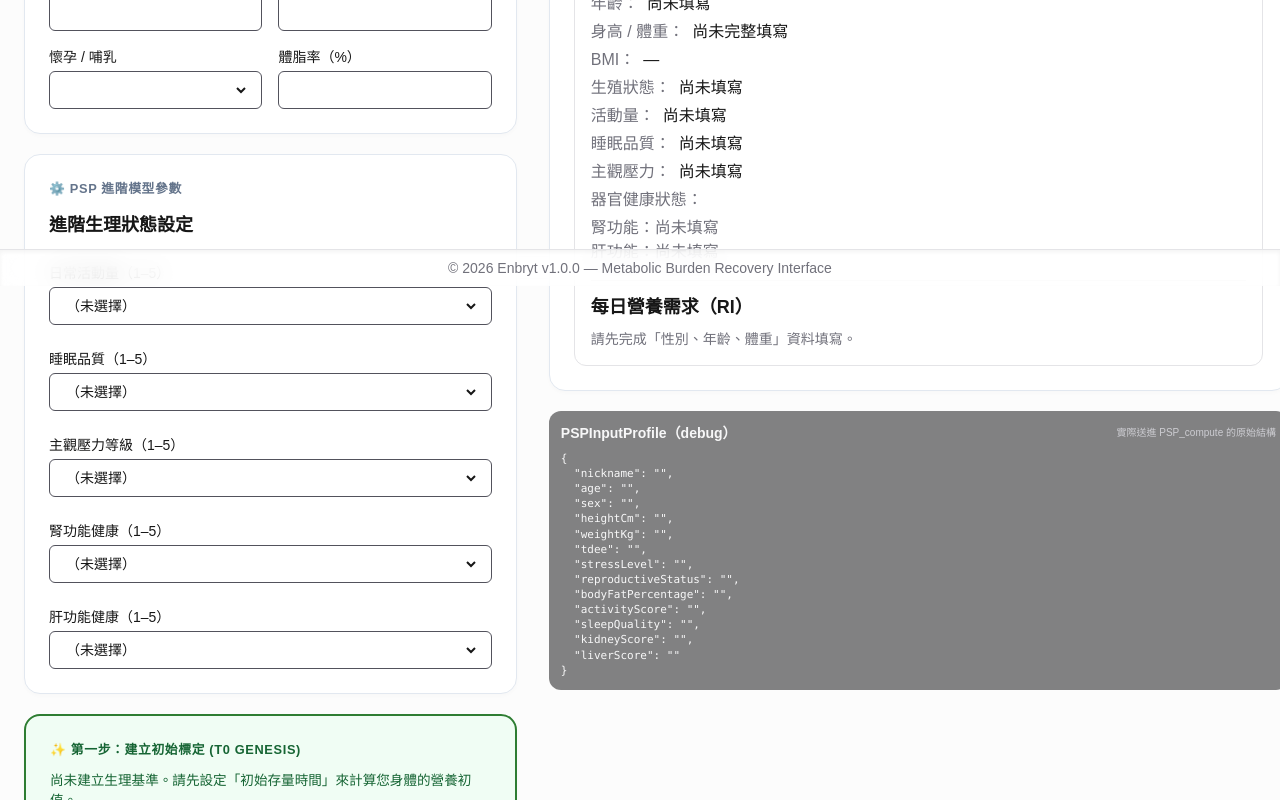
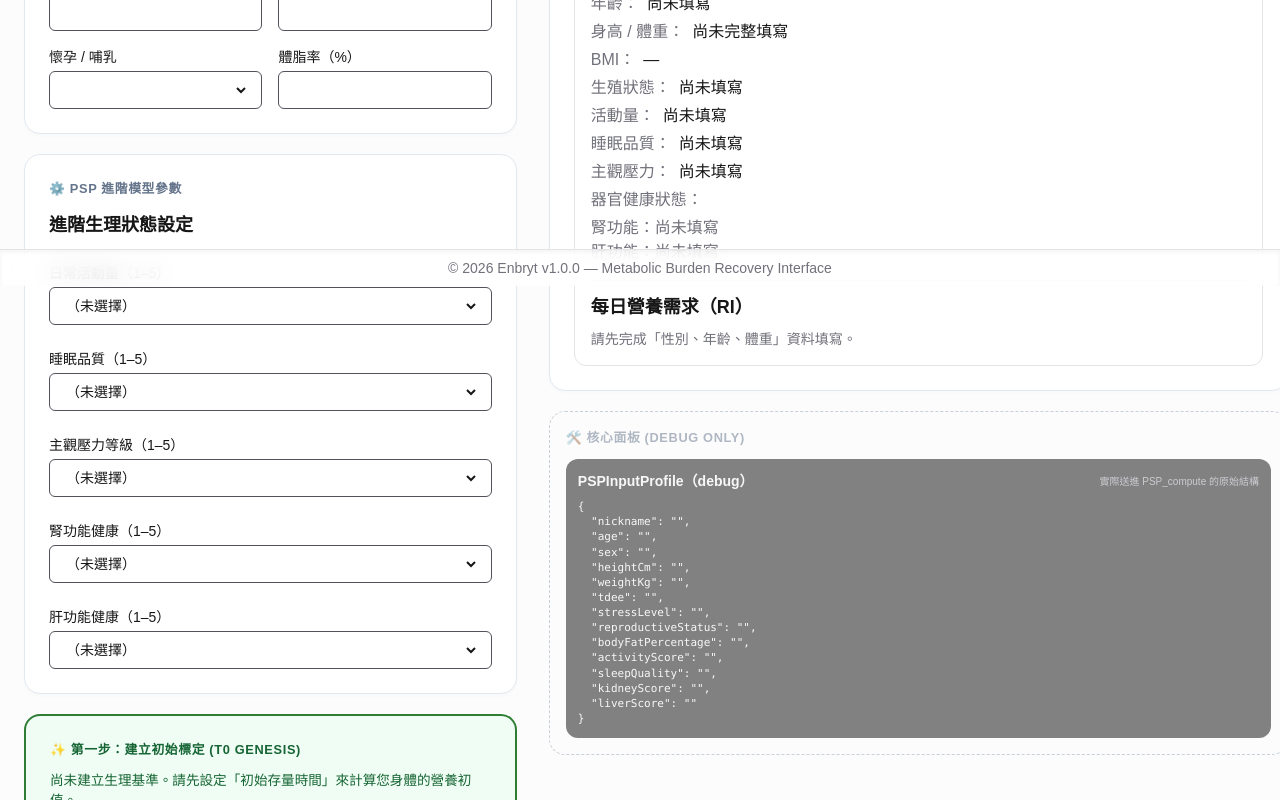
Before and after one commit to hastalavic/mbripoc, a Next.js app: page /PSP in a window 1280 px wide. Shown: the part 514-1314 px from the top of the page. Built offline with nearby package versions, Linux system fonts and the light colour scheme.

Commit message:
使PSP的debug欄位只顯示於dev模式

```diff
--- a/app/(Pages)/PSP/page.tsx
+++ b/app/(Pages)/PSP/page.tsx
@@ -22,6 +22,9 @@ export default function BioSetupPage() {
 
   // 關鍵判斷：如果 history 陣列是空的，代表還沒做過 T0 Genesis 標定
   const hasNoT0 = history.length === 0;
+
+  // 🚀 環境判斷：只有在開發模式下為 true
+  const isDev = process.env.NODE_ENV === "development";
 
   // 樣式定義
   const cardStyle: React.CSSProperties = {
@@ -56,7 +59,6 @@ export default function BioSetupPage() {
 
             {/* --- 核心邏輯切換區 --- */}
             {hasNoT0 ? (
-              /* 🟢 模式 A：引導用戶建立起始點 (T0) */
               <div style={{ ...cardStyle, border: "2px solid #2E7D32", background: "#f0fdf4" }}>
                 <div style={{ ...sectionLabelStyle, color: "#166534" }}>✨ 第一步：建立初始標定 (T0 Genesis)</div>
                 <p style={{ fontSize: "0.85rem", color: "#166534", marginBottom: "16px" }}>
@@ -68,7 +70,6 @@ export default function BioSetupPage() {
                 <ButtonStartPointStateGenerator form={form} timestamp={startPointTimestamp} />
               </div>
             ) : (
-              /* 🔵 模式 B：基準已存在，僅顯示生理狀態更新 (Tn) */
               <div style={{ ...cardStyle, background: "#f8fafc", borderColor: "#cbd5e1" }}>
                 <div style={sectionLabelStyle}>🔄 生理狀態定期更新 (Tn)</div>
                 <p style={{ fontSize: "0.85rem", color: "#64748b", marginBottom: "16px" }}>
@@ -97,11 +98,20 @@ export default function BioSetupPage() {
                 <span style={{ fontSize: "1.1rem", opacity: 0.9 }}>BMI</span>
               </div>
             </div>
+
+            {/* ✅ 數據監控：正式版也會顯示 */}
             <div style={cardStyle}>
               <div style={sectionLabelStyle}>🔍 數據監控</div>
               <MBRI.PSPSummaryAndDebug form={form} bmi={bmi} />
             </div>
-            <div style={{ opacity: 0.5 }}><MBRI.MBRIDebugPanel form={form} /></div>
+
+            {/* 🛠️ 核心面板：僅在開發環境 (dev) 隱藏 */}
+            {isDev && (
+              <div style={{ opacity: 0.5, border: "1px dashed #94a3b8", padding: "16px", borderRadius: "16px" }}>
+                <div style={sectionLabelStyle}>🛠️ 核心面板 (Debug Only)</div>
+                <MBRI.MBRIDebugPanel form={form} />
+              </div>
+            )}
           </div>
         </div>
       </main>
```
